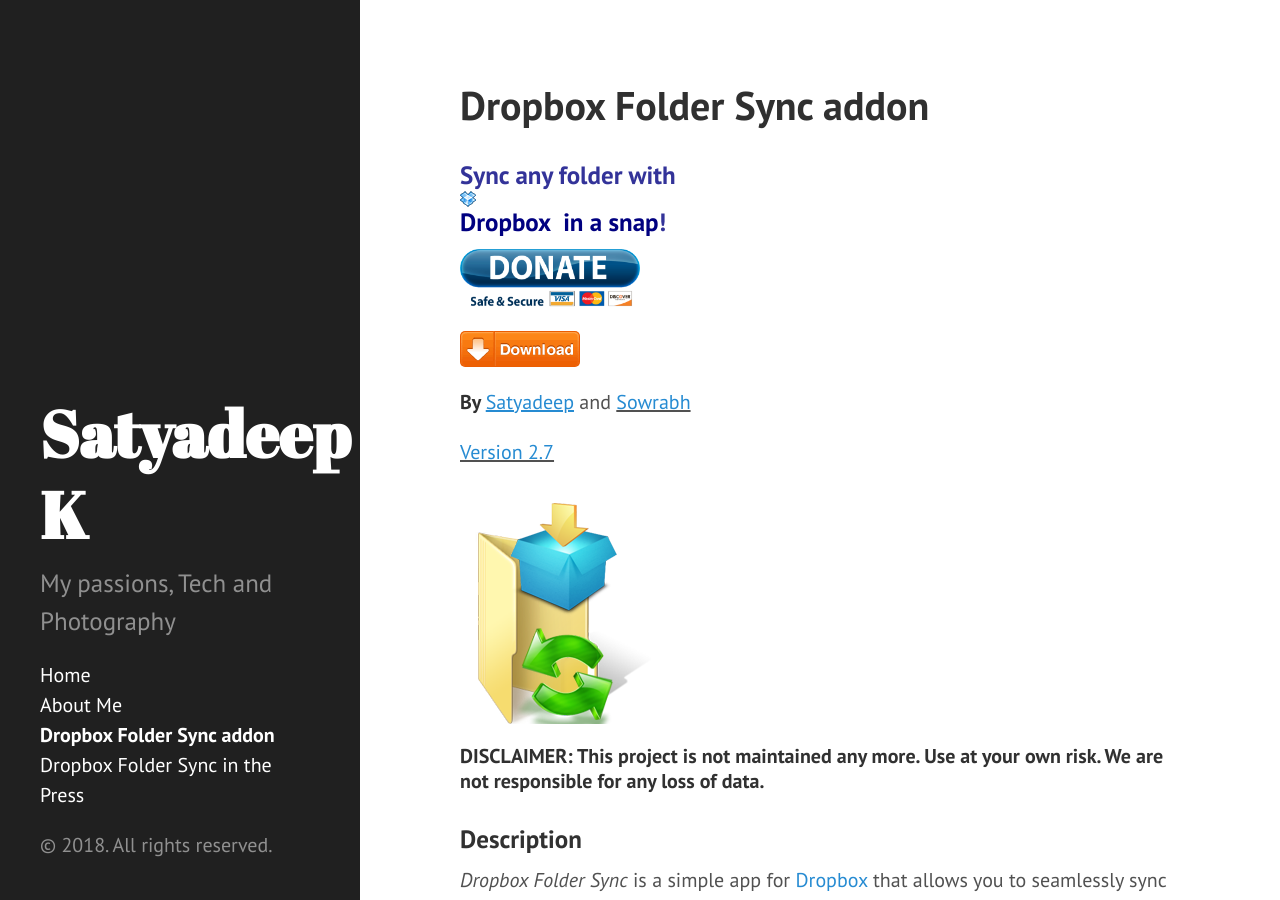
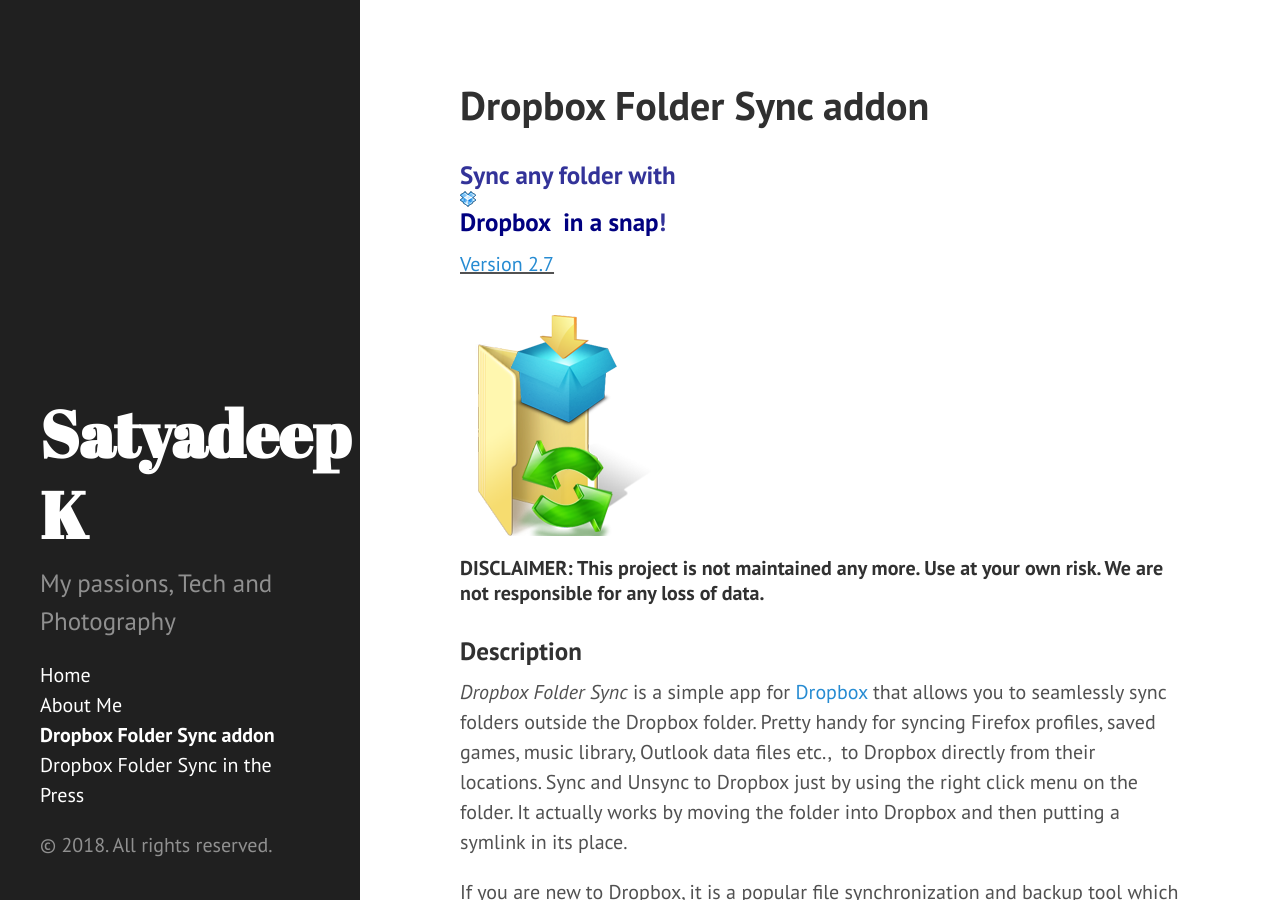
Before and after one commit to satyadeepk/satyadeepk.github.io, a Jekyll site: the page built from _pages/2011-11-18-dropbox-folder-sync.html, in a window 1280 px wide and 900 px high. Built offline with Jekyll 4.4.1, drawn with Linux system fonts in a browser that asks for light colours.

Commit message:
Remove donate link

```diff
--- a/_pages/2011-11-18-dropbox-folder-sync.html
+++ b/_pages/2011-11-18-dropbox-folder-sync.html
@@ -30,8 +30,8 @@ author:
 ---
 <h3><span style="color: #333399;">Sync any folder with</span> <img style="margin-top: 0px; margin-bottom: 0px; border: 0px;" title="dropbox-icon" alt="" src="{{ site.baseurl }}/assets/dropbox-icon.gif" width="16" height="16" /><span style="color: #333399;"><span style="color: #000080;"><a title="Check out Dropbox" href="http://db.tt/DzuttSy" target="_blank"><span style="color: #000080;">Dropbox</span></a>  in a snap</span></span><span style="color: #333399;">!</span><strong>                                       </strong></h3>
 <div>
-<p><a onclick="_gaq.push(['_trackEvent', 'links', 'click', 'Donate']);" href="http://gum.co/IZyf"><img class="wp-image-963 alignright" title="Donate to Dropbox Folder Sync" alt="Donate" src="{{ site.baseurl }}/assets/Donate_Button-300x104.png" width="180" height="62" /></a><a title="Download Dropbox Folder Sync 2.7" onclick="_gaq.push(['_trackEvent', 'links', 'downloaded', this.href]);" href="https://addodoc.blob.core.windows.net/public/DropboxFolderSync-2.7-Setup.exe" target="_blank"><img class="size-full wp-image-583 alignleft" title="Download Dropbox Folder Sync" alt="Download" src="{{ site.baseurl }}/assets/downloadbutton.gif" width="120" height="36" /></a><strong><strong></strong></strong></p>
-<p><strong>By </strong><a style="text-decoration: underline;" title="Email us for support" href="mailto:satyadeep@satyadeepk.in" target="_blank">Satyadeep</a> and <span style="text-decoration: underline;"><a title="Email us for support" href="mailto:nrs.sowrabh@gmail.com" target="_blank">Sowrabh</a></span></p>
+<!--<p><a onclick="_gaq.push(['_trackEvent', 'links', 'click', 'Donate']);" href="http://gum.co/IZyf"><img class="wp-image-963 alignright" title="Donate to Dropbox Folder Sync" alt="Donate" src="{{ site.baseurl }}/assets/Donate_Button-300x104.png" width="180" height="62" /></a><a title="Download Dropbox Folder Sync 2.7" onclick="_gaq.push(['_trackEvent', 'links', 'downloaded', this.href]);" href="https://addodoc.blob.core.windows.net/public/DropboxFolderSync-2.7-Setup.exe" target="_blank"><img class="size-full wp-image-583 alignleft" title="Download Dropbox Folder Sync" alt="Download" src="{{ site.baseurl }}/assets/downloadbutton.gif" width="120" height="36" /></a><strong><strong></strong></strong></p> -->
+<!--<p><strong>By </strong><a style="text-decoration: underline;" title="Email us for support" href="mailto:satyadeep@satyadeepk.in" target="_blank">Satyadeep</a> and <span style="text-decoration: underline;"><a title="Email us for support" href="mailto:nrs.sowrabh@gmail.com" target="_blank">Sowrabh</a></span></p>-->
 <p><span style="text-decoration: underline;"><a title="Download Dropbox Folder Sync 2.7" href="https://addodoc.blob.core.windows.net/public/DropboxFolderSync-2.7-Setup.exe" target="_blank">Version 2.7</a></span></p>
 </div>
 <div><img class="size-full wp-image-503 alignright" title="Dropbox Folder Sync" alt="" src="{{ site.baseurl }}/assets/dfs_icon1.png" width="192" height="237" /></div>
```
